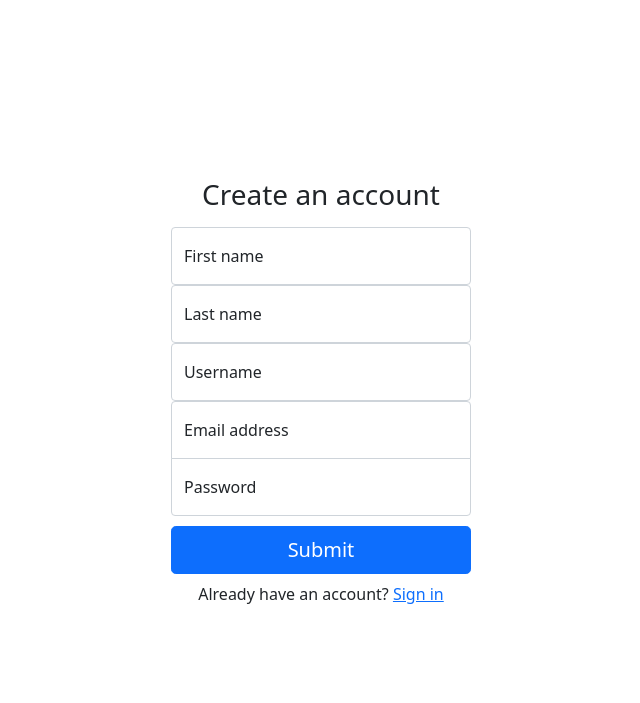
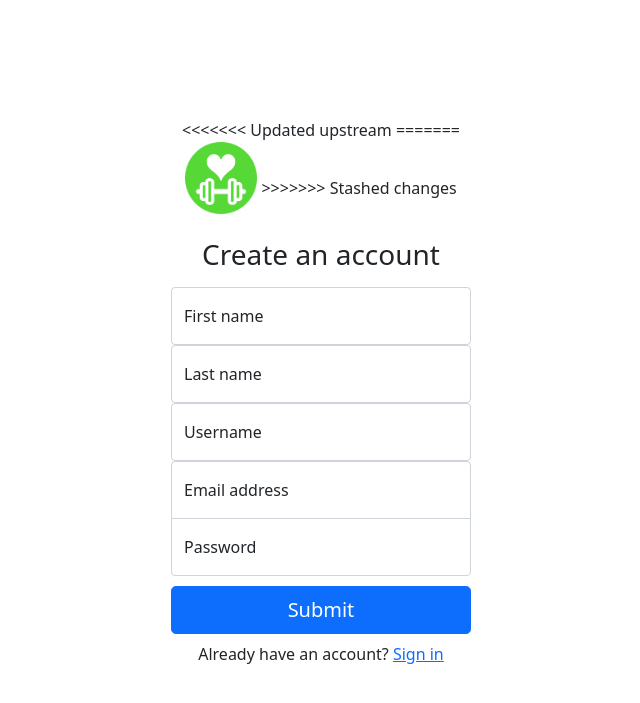
Before and after one commit to willfenton/health-tracker, a Django app: page /register in a window 1280 px wide. Shown: the top 703 px of the page, without its empty margins (319-959 px from the left). Run offline with Django 3.2, Linux system fonts and the light colour scheme.

Commit message:
Add icon 🖼

```diff
--- a/health_tracker/base_app/templates/base.html
+++ b/health_tracker/base_app/templates/base.html
@@ -1,3 +1,5 @@
+{% load static %}
+
 <!doctype html>
 <html lang="en">
 <head>
@@ -10,6 +12,9 @@
 
     <meta name="description" content="Track your health!">
     <meta name="author" content="Will Fenton, Natalia Hassan, Jacques Leong-Sit, Jun Li, Tristen Glover">
+
+    <!-- https://www.pngfind.com/mpng/TJimwh_health-fitness-icon-healthy-food-icon-png-transparent/ -->
+    <link rel="site icon" type="image/jpg" href="{% static 'icon.png' %}"/>
 
     {% block head %}{% endblock %}
 
--- a/health_tracker/base_app/templates/login.html
+++ b/health_tracker/base_app/templates/login.html
@@ -1,4 +1,6 @@
 {% extends "base.html" %}
+
+{% load static %}
 
 {% block head %}
     <style>
@@ -49,7 +51,11 @@
 {% block body %}
     <main class="form-signin text-center">
         <form>
+<<<<<<< Updated upstream
             {# <img class="mb-4" src="../assets/brand/bootstrap-logo.svg" alt="" width="72" height="57"> #}
+=======
+            <img class="mb-4" src="{% static 'icon.png' %}" alt="" width="72" height="72">
+>>>>>>> Stashed changes
             <h1 class="h3 mb-3 fw-normal">Sign in</h1>
 
             <div class="form-floating">
--- a/health_tracker/base_app/templates/nav.html
+++ b/health_tracker/base_app/templates/nav.html
@@ -1,4 +1,6 @@
 {% extends "base.html" %}
+
+{% load static %}
 
 {% block head %}
     <style>
@@ -11,7 +13,9 @@
 {% block body %}
     <nav class="navbar navbar-expand-md navbar-dark fixed-top bg-dark">
         <div class="container-fluid">
-            <a class="navbar-brand" href="#">Health Tracker</a>
+            <a class="navbar-brand" href="#">Health Tracker
+                <img src="{% static 'icon.png' %}" width="30" height="30" class="d-inline-block align-top ms-2" alt="">
+            </a>
             <button class="navbar-toggler" type="button" data-bs-toggle="collapse" data-bs-target="#navbarCollapse"
                     aria-controls="navbarCollapse" aria-expanded="false" aria-label="Toggle navigation">
                 <span class="navbar-toggler-icon"></span>
--- a/health_tracker/base_app/templates/register.html
+++ b/health_tracker/base_app/templates/register.html
@@ -1,4 +1,6 @@
 {% extends "base.html" %}
+
+{% load static %}
 
 {% block head %}
     <style>
@@ -49,7 +51,11 @@
 {% block body %}
     <main class="form-signin text-center">
         <form>
+<<<<<<< Updated upstream
             {# <img class="mb-4" src="../assets/brand/bootstrap-logo.svg" alt="" width="72" height="57"> #}
+=======
+            <img class="mb-4" src="{% static 'icon.png' %}" alt="" width="72" height="72">
+>>>>>>> Stashed changes
             <h1 class="h3 mb-3 fw-normal">Create an account</h1>
 
             <div class="form-floating">
```
Also changed, not shown: health_tracker/health_tracker/settings.py (+1 -7 lines), health_tracker/base_app/static/icon.png (added).
